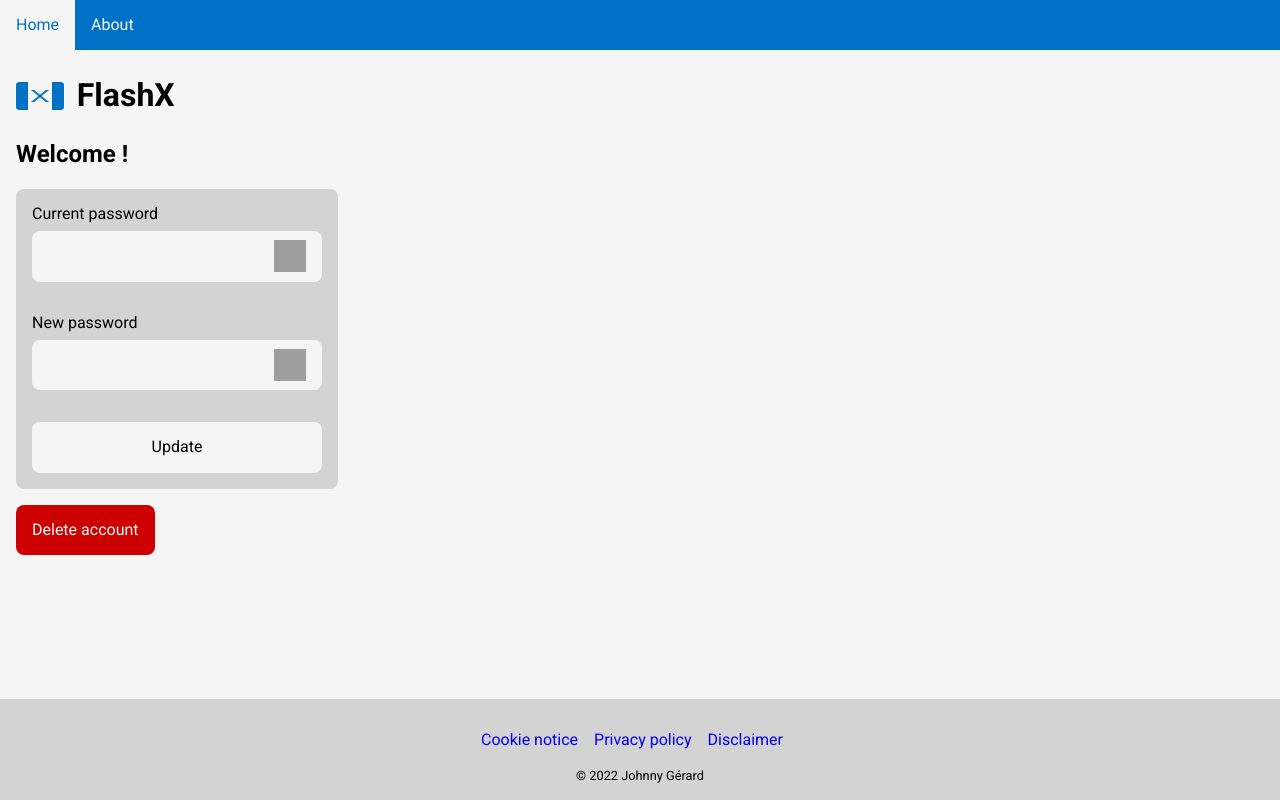
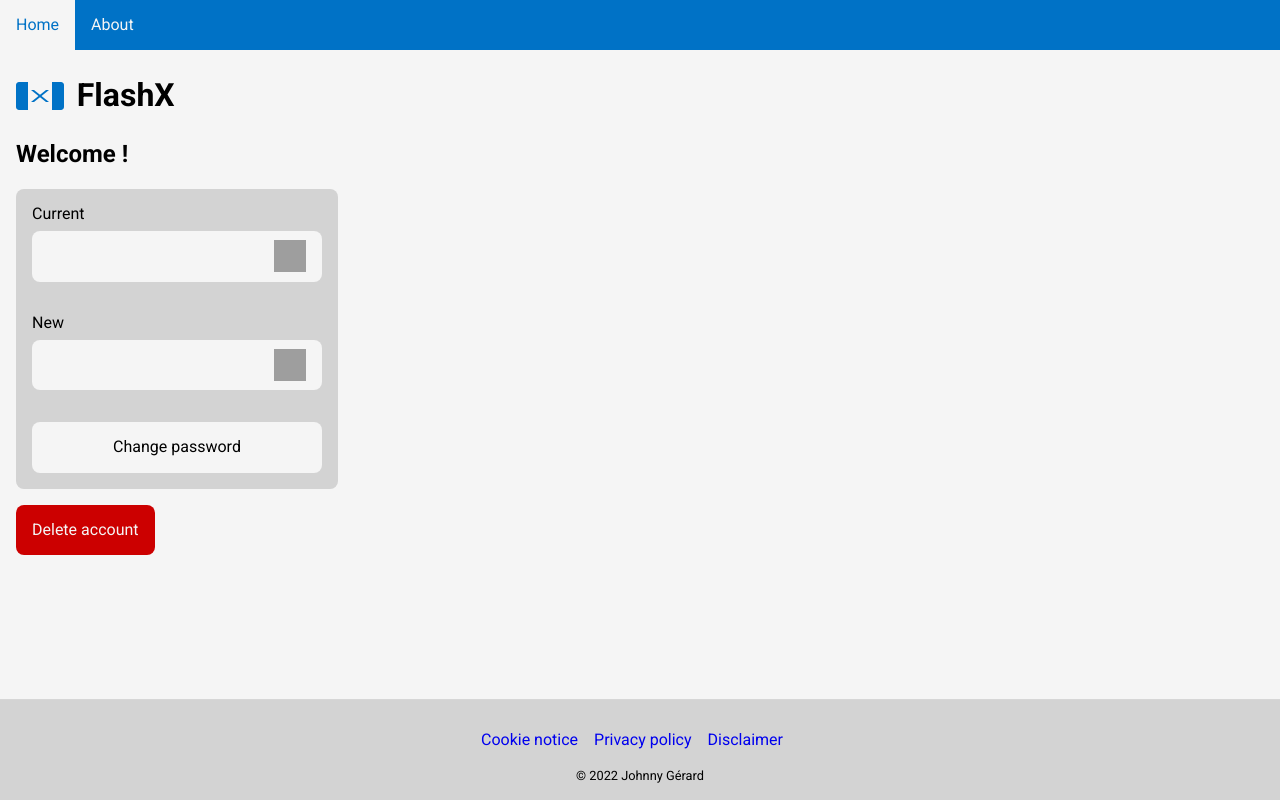
Before and after one commit to johnnygerard/FlashX, an Angular app in the folder client/: page /account in a window 1280 px wide. Built offline with nearby package versions, Linux system fonts and the light colour scheme; no server answers; grey boxes are pictures that could not be loaded; a web font is replaced by a local one.

Commit message:
feat: update labels

```diff
--- a/client/src/app/account/account.component.html
+++ b/client/src/app/account/account.component.html
@@ -3,14 +3,14 @@
 <form class="form" (ngSubmit)="modifyPwd()" #f="ngForm">
   <label
       [class.required]="currentPwd.touched && currentPwd.errors?.['required']"
-      for="currentPwd">Current password</label>
+      for="currentPwd">Current</label>
   <app-password (toggleEvent)="pwd1.type = $event ? 'password' : 'text'">
     <input id="currentPwd" name="currentPwd" type="password"
         autocomplete="current-password" required #pwd1
         [(ngModel)]="credentials.currentPwd" #currentPwd="ngModel">
   </app-password>
   <label [class.required]="newPwd.touched && newPwd.errors?.['required']"
-      for="newPwd">New password</label>
+      for="newPwd">New</label>
   <app-password (toggleEvent)="pwd2.type = $event ? 'password' : 'text'">
     <input id="newPwd" name="newPwd" type="password" autocomplete="new-password"
         pattern="(?=.*?\d)(?=.*?[a-z])(?=.*?[A-Z])(?=.*?[!-/:-@[-`{-~])[!-~]*"
@@ -26,7 +26,7 @@
     <strong>One small letter</strong><br>
     <strong>One capital letter</strong><br>
   </p>
-  <button id="updatePwd" [disabled]="f.invalid">Update</button>
+  <button id="updatePwd" [disabled]="f.invalid">Change password</button>
   <p class="message" *ngIf="message"><strong>{{message}}</strong></p>
   <p class="successMessage" *ngIf="successMessage">
     <strong>{{successMessage}}</strong>
```
